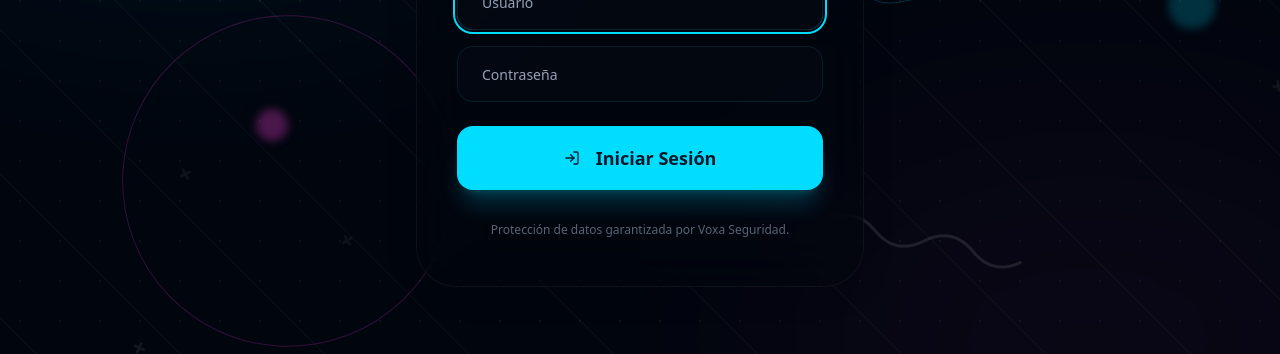
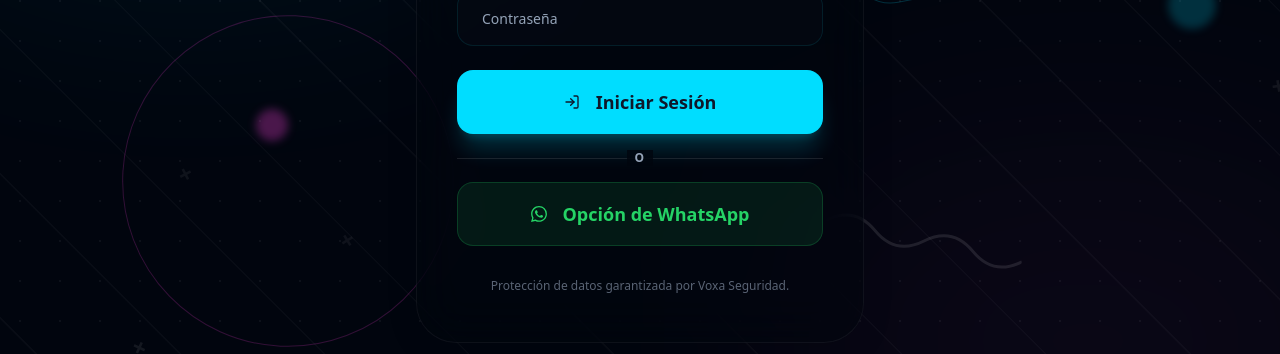
Before and after one commit to arlynsantos010-a11y/Voxa, a Next.js app: page / in a window 1280 px wide. Shown: the part 339-693 px from the top of the page. Built offline with nearby package versions, Linux system fonts and the light colour scheme; no server answers.

Commit message:
feat: add whatsapp option to login screen

```diff
--- a/src/components/auth/login-screen.tsx
+++ b/src/components/auth/login-screen.tsx
@@ -115,10 +115,33 @@
                 </Alert>
               )}
 
-              <Button type="submit" className="w-full h-16 text-lg rounded-2xl font-black shadow-xl shadow-primary/20 transition-all hover:scale-[1.02] active:scale-[0.98]">
-                <LogIn className="mr-2 h-6 w-6" />
-                Iniciar Sesión
-              </Button>
+              <div className="space-y-4">
+                <Button type="submit" className="w-full h-16 text-lg rounded-2xl font-black shadow-xl shadow-primary/20 transition-all hover:scale-[1.02] active:scale-[0.98]">
+                  <LogIn className="mr-2 h-6 w-6" />
+                  Iniciar Sesión
+                </Button>
+
+                <div className="relative">
+                  <div className="absolute inset-0 flex items-center">
+                    <span className="w-full border-t border-white/10" />
+                  </div>
+                  <div className="relative flex justify-center text-xs uppercase">
+                    <span className="bg-background/80 px-2 text-muted-foreground font-bold tracking-widest backdrop-blur-sm">O</span>
+                  </div>
+                </div>
+
+                <Button
+                  type="button"
+                  variant="outline"
+                  onClick={() => toast({ title: "Verificación de WhatsApp", description: "El enlace con tu número de teléfono se enviará en breves..." })}
+                  className="w-full h-16 text-lg rounded-2xl font-black bg-[#25D366]/10 text-[#25D366] border-[#25D366]/20 transition-all hover:scale-[1.02] active:scale-[0.98] hover:bg-[#25D366]/20 hover:text-[#25D366]"
+                >
+                  <svg className="mr-2 w-6 h-6" viewBox="0 0 24 24" fill="currentColor">
+                    <path d="M17.472 14.382c-.297-.149-1.758-.867-2.03-.967-.273-.099-.471-.148-.67.15-.197.297-.767.966-.94 1.164-.173.199-.347.223-.644.075-.297-.15-1.255-.463-2.39-1.475-.883-.788-1.48-1.761-1.653-2.059-.173-.297-.018-.458.13-.606.134-.133.298-.347.446-.52.149-.174.198-.298.298-.497.099-.198.05-.371-.025-.52-.075-.149-.669-1.612-.916-2.207-.242-.579-.487-.5-.669-.51-.173-.008-.371-.01-.57-.01-.198 0-.52.074-.792.372-.272.297-1.04 1.016-1.04 2.479 0 1.462 1.065 2.875 1.213 3.074.149.198 2.096 3.2 5.077 4.487.709.306 1.262.489 1.694.625.712.227 1.36.195 1.871.118.571-.085 1.758-.719 2.006-1.413.248-.694.248-1.289.173-1.413-.074-.124-.272-.198-.57-.347m-5.421 7.403h-.004a9.87 9.87 0 01-5.031-1.378l-.361-.214-3.741.982.998-3.648-.235-.374a9.86 9.86 0 01-1.51-5.26c.001-5.45 4.436-9.884 9.888-9.884 2.64 0 5.122 1.03 6.988 2.898a9.825 9.825 0 012.893 6.994c-.003 5.45-4.437 9.884-9.885 9.884m8.413-18.297A11.815 11.815 0 0012.05 0C5.495 0 .16 5.335.157 11.892c0 2.096.547 4.142 1.588 5.945L.057 24l6.305-1.654a11.882 11.882 0 005.683 1.448h.005c6.554 0 11.89-5.335 11.893-11.893a11.821 11.821 0 00-3.48-8.413z" />
+                  </svg>
+                  Opción de WhatsApp
+                </Button>
+              </div>
             </form>
 
             <p className="mt-8 text-center text-xs text-muted-foreground opacity-60 font-medium">
```
